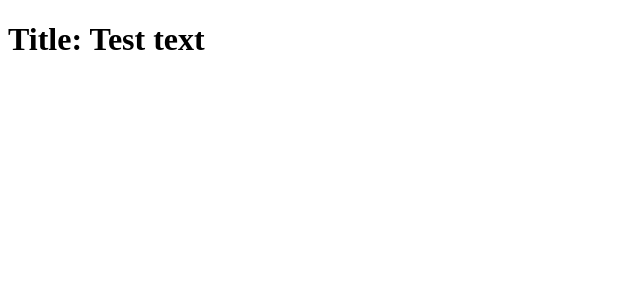
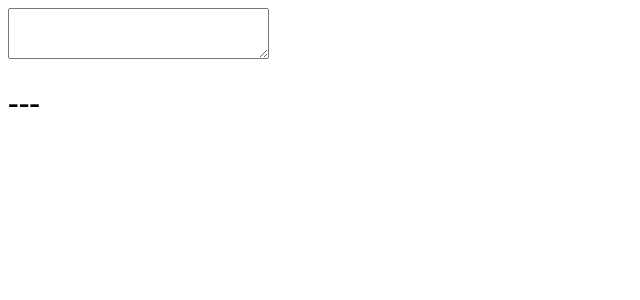
Before and after one commit to a-dys/react-app, a React (Create React App) app: page / in a window 1280 px wide. Shown: the top 300 px of the page, without its empty margins (0-640 px from the left). Built offline with nearby package versions, Linux system fonts and the light colour scheme; the HTML template or start-up script is replaced by a standard one.

Commit message:
Event handlers

```diff
--- a/src/App.js
+++ b/src/App.js
@@ -1,22 +1,39 @@
 import React from 'react';
 
 class App extends React.Component {
+    constructor() {
+        super();
+        this.state = {currentEvent: '---'}
+        this.update = this.update.bind(this)
+    }
+
+    update( e ){
+        this.setState({currentEvent: e.type})
+    }
+
+
     render(){
-        return <Title text="Test text"/>
+        return (
+            <div>
+                <textarea
+                    onKeyPress={this.update}
+                    onFocus={this.update}
+                    onBlur={this.update}
+                    onCopy={this.update}
+                    onCut={this.update}
+                    onPaste={this.update}
+                    onDoubleClick={this.update}
+                    onTouchStart={this.update}
+                    onTouchEnd={this.update}
+                    onTouchMove={this.update}
+                    cols="30"
+                    rows="3"/>
+                <h1>{this.state.currentEvent}</h1>
+            </div>
+        )
     }
 }
 
-const Title = (props) => <h1>Title: {props.text}</h1>
 
-Title.propTypes = {
-    text(props, propName, component){
-        if(!(propName in props)) {
-            return new Error(`missing ${propName}`)
-        }
-        if(props[propName].length < 10) {
-            return new Error(`too short text`)
-        }
-    }
-}
 
 export default App
```
